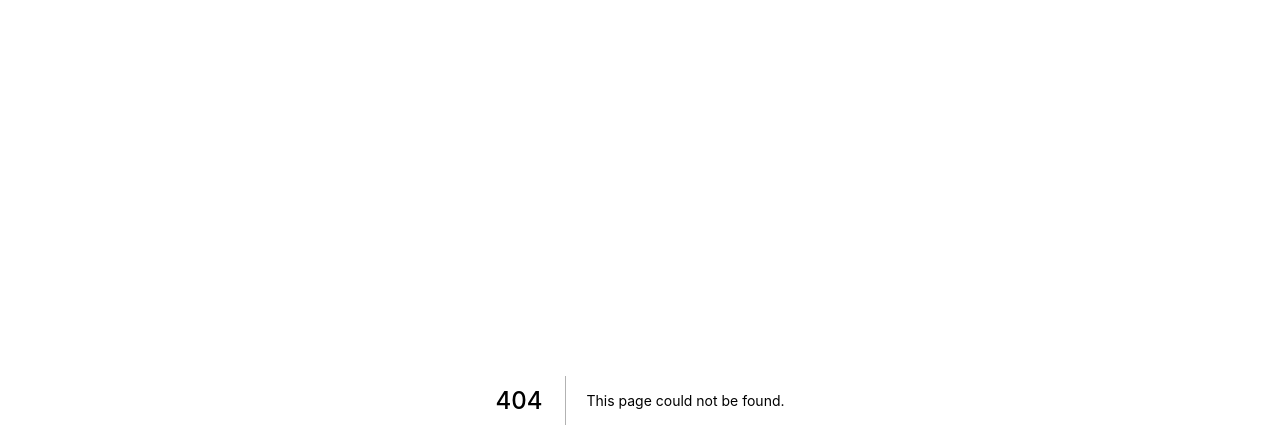
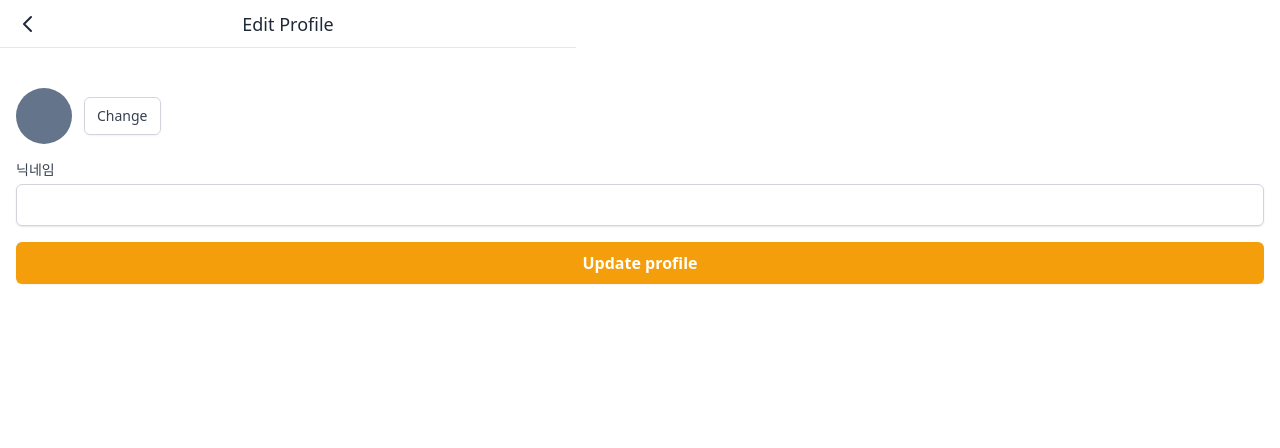
Before and after one commit to 1sol2sol/CatServet-Life, a Next.js app: page /profile/edit in a window 1280 px wide. Before the commit this address had no page. Shown: the top 448 px of the page. Built offline with nearby package versions, Linux system fonts and the light colour scheme.

Commit message:
style: 프로필 수정 페이지 스타일링

```diff
--- /dev/null
+++ b/pages/profile/edit.tsx
@@ -0,0 +1,33 @@
+import type { NextPage } from "next";
+import Button from "../../components/button";
+import Input from "../../components/input";
+import Layout from "../../components/layout";
+
+const EditProfile: NextPage = () => {
+  return (
+    <Layout canGoBack title="Edit Profile">
+    <form className="py-10 px-4 space-y-4">
+      <div className="flex items-center space-x-3">
+        <div className="w-14 h-14 rounded-full bg-slate-500" />
+        <label
+          htmlFor="picture"
+          className="cursor-pointer py-2 px-3 border hover:bg-gray-50 border-gray-300 rounded-md shadow-sm text-sm font-medium focus:ring-2 focus:ring-offset-2 focus:ring-orange-500 text-gray-700"
+        >
+          Change
+          <input
+            id="picture"
+            type="file"
+            className="hidden"
+            accept="image/*"
+          />
+        </label>
+      </div>
+      <Input required label="닉네임" name="nickname" type="text" />
+
+       <Button text="Update profile" />
+      </form>
+    </Layout>
+  );
+};
+
+export default EditProfile;
```
